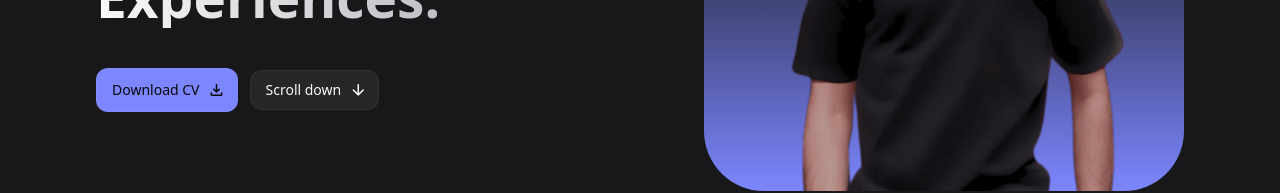
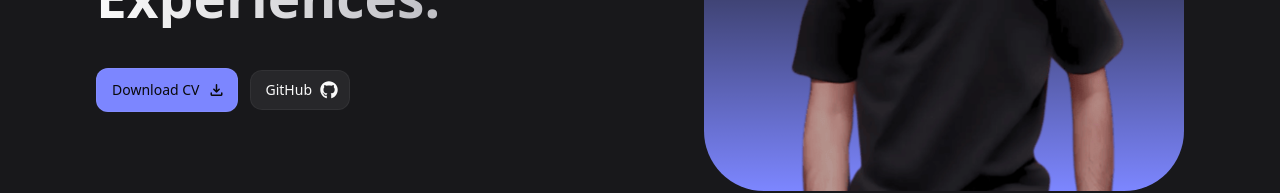
Before and after one commit to shahrul-amin/Portfolio-Shahrul-Amin, a React (Vite) app: page / in a window 1280 px wide. Shown: the part 441-634 px from the top of the page. Built offline with nearby package versions, Linux system fonts and the light colour scheme.

Commit message:
update logo and hero page

```diff
--- a/package.json
+++ b/package.json
@@ -17,6 +17,7 @@
     "prop-types": "^15.8.1",
     "react": "^19.0.0",
     "react-dom": "^19.0.0",
+    "react-icons": "^5.5.0",
     "shahrul-amin": "file:",
     "tailwind-scrollbar": "^4.0.1",
     "tailwindcss": "^4.0.9"
--- a/src/components/Hero.jsx
+++ b/src/components/Hero.jsx
@@ -7,6 +7,7 @@
  * Components
  */
 import { ButtonPrimary, ButtonOutline } from './Button'
+import { FaGithub } from "react-icons/fa";
 
 const Hero = () => {
   return (
@@ -52,9 +53,10 @@ const Hero = () => {
                     />
 
                     <ButtonOutline
-                        href="about"
-                        label="Scroll down"
-                        icon="arrow_downward"
+                        href="https://github.com/shahrul-amin"
+                        target='_blank'
+                        label="GitHub"
+                        icon={<FaGithub />}
                     />
                 </div>
             </div>
--- a/src/index.css
+++ b/src/index.css
@@ -119,6 +119,7 @@ body {
 
 .btn-outline{
   @apply h-10 bg-zinc-800 hover:bg-zinc-700 active:bg-zinc-800
+  transition-transform transform hover:scale-115
 }
 
 /* Text Field */
```
Also changed, not shown: 1 other file (tests, documents, lock files or other folders).
